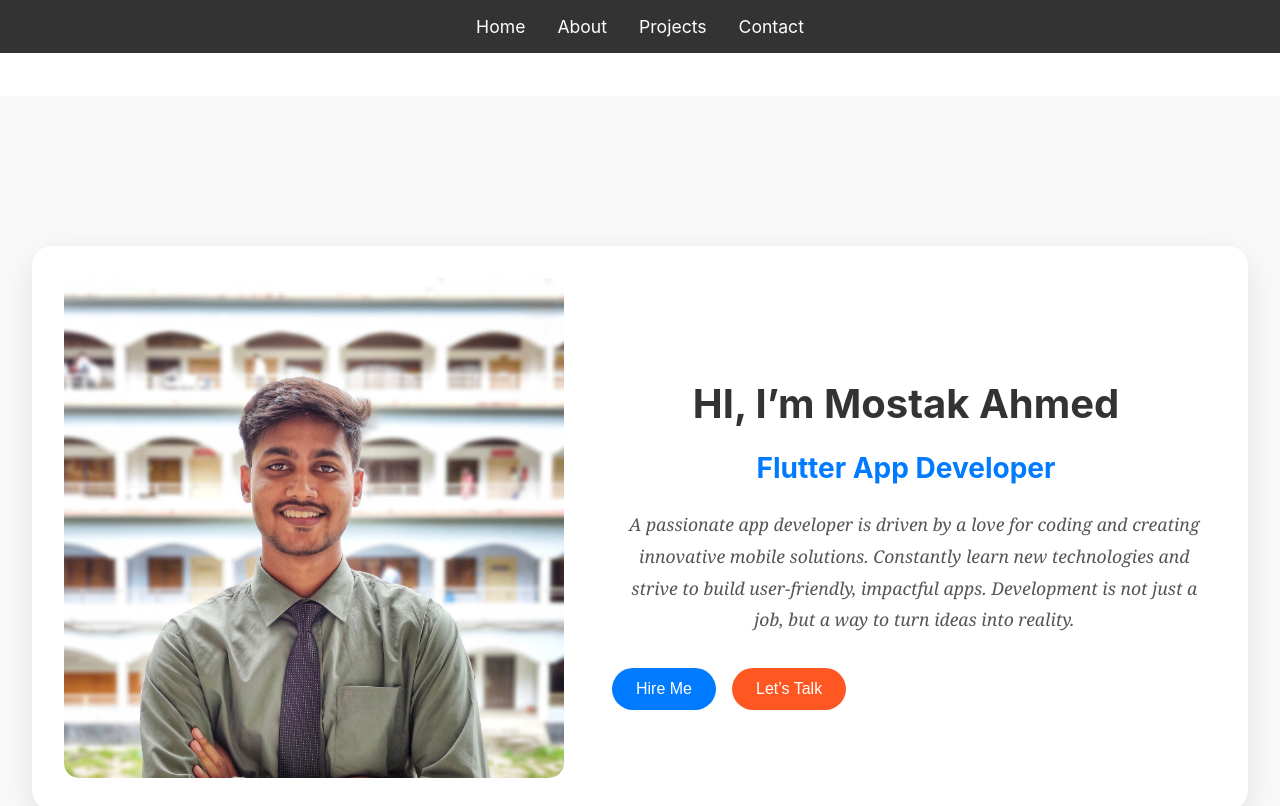
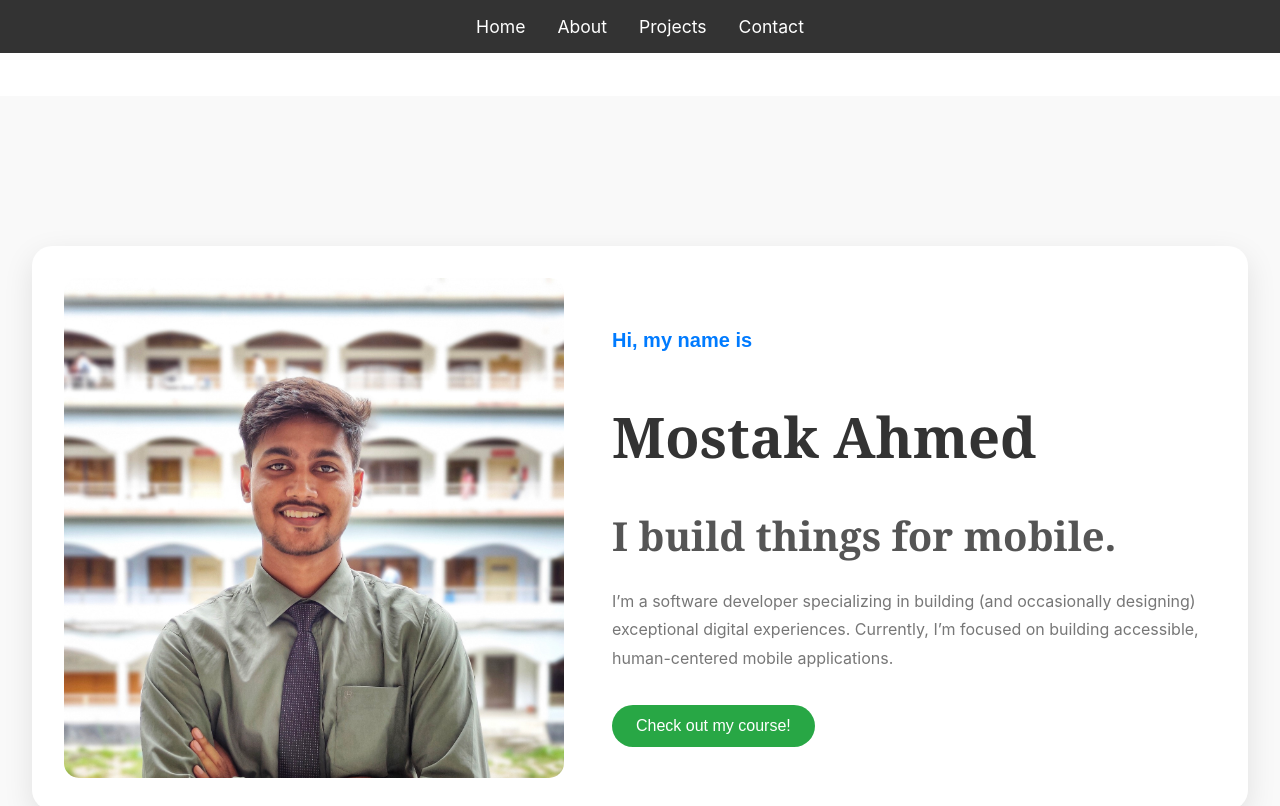
Before and after one commit to MostakAhmedShahad/portfolio-website, a React (Create React App) app: page / in a window 1280 px wide. Shown: the top 806 px of the page. Built offline with nearby package versions, Linux system fonts and the light colour scheme.

Commit message:
home_page_decorated

```diff
--- a/src/components/Home.jsx
+++ b/src/components/Home.jsx
@@ -6,24 +6,22 @@ const Home = () => {
   return (
     <div className="home-section">
       <div className="home-content">
-
+        {/* Left Side: Image */}
         <div className="home-image">
           <img src={profileImage} alt="Mostak Ahmed" />
         </div>
 
         {/* Right Side: Text Content */}
         <div className="home-text">
-          <h1>HI, I’m Mostak Ahmed</h1>
-          <h2>Flutter App Developer</h2>
+          <h3>Hi, my name is</h3>
+          <h1>Mostak Ahmed</h1>
+          <h2>I build things for mobile.</h2>
           <p>
-          A passionate app developer is driven by a love for coding and creating innovative mobile solutions.
-           Constantly learn new technologies and strive to build user-friendly, impactful apps.
-            Development is not just a job, but a way to turn ideas into reality.
+            I’m a software developer specializing in building (and occasionally designing) exceptional digital experiences. Currently, I’m focused on building accessible, human-centered mobile applications.
           </p>
 
           <div className="home-buttons">
-            <button className="hire-me">Hire Me</button>
-            <button className="lets-talk">Let’s Talk</button>
+            <button className="check-course">Check out my course!</button>
           </div>
         </div>
       </div>
--- a/src/components/Home.scss
+++ b/src/components/Home.scss
@@ -49,29 +49,38 @@
 .home-text {
   flex: 1;
   padding: 1rem;
+  text-align: left; // Align text to the left
+
+  h3 {
+    font-size: 1.25rem;
+    color: #007bff; // Blue color for "Hi, my name is"
+    margin-bottom: 0.5rem;
+    font-family: 'Arial', sans-serif; // Simple font
+    animation: fadeIn 1s ease-in-out;
+  }
 
   h1 {
-    font-size: 2.5rem;
+    font-size: 3.5rem; // Large font for the name
     color: #333;
-    margin-bottom: 1rem;
+    margin-bottom: 0.5rem;
+    font-family: 'Georgia', serif; // Premium font
     animation: slideIn 1s ease-in-out;
   }
 
   h2 {
-    font-size: 1.75rem;
-    color: #007bff;
+    font-size: 2.5rem; // Large font for "I build things for mobile"
+    color: #555;
     margin-bottom: 1.5rem;
+    font-family: 'Georgia', serif; // Premium font
     animation: slideIn 1.2s ease-in-out;
   }
 
   p {
-    font-size: 1.1rem;
-    color: #555;
+    font-size: 1rem; // Smaller font for the description
+    color: #777;
     line-height: 1.8;
     margin-bottom: 2rem;
-    animation: moveText 5s infinite alternate ease-in-out; // Moving text effect
-    font-family: 'Georgia', serif; // Aesthetic font
-    font-style: italic; // Italic for a premium look
+    animation: fadeIn 1.5s ease-in-out;
   }
 
   .home-buttons {
@@ -86,22 +95,12 @@
       cursor: pointer;
       transition: background 0.3s ease, transform 0.3s ease;
 
-      &.hire-me {
-        background: #007bff;
+      &.check-course {
+        background: #28a745; // Green background
         color: white;
 
         &:hover {
-          background: #0056b3;
-          transform: translateY(-5px);
-        }
-      }
-
-      &.lets-talk {
-        background: #ff5722;
-        color: white;
-
-        &:hover {
-          background: #e64a19;
+          background: #218838; // Darker green on hover
           transform: translateY(-5px);
         }
       }
@@ -130,15 +129,6 @@
   }
 }
 
-@keyframes moveText {
-  0% {
-    transform: translateX(0);
-  }
-  100% {
-    transform: translateX(10px); // Slight movement for aesthetic effect
-  }
-}
-
 // Responsive Design
 @media (max-width: 768px) {
   .home-content {
@@ -153,15 +143,15 @@
 
   .home-text {
     h1 {
-      font-size: 2rem;
+      font-size: 2.5rem; // Adjust font size for smaller screens
     }
 
     h2 {
-      font-size: 1.5rem;
+      font-size: 2rem; // Adjust font size for smaller screens
     }
 
     p {
-      font-size: 1rem;
+      font-size: 0.9rem; // Adjust font size for smaller screens
     }
 
     .home-buttons {
--- a/src/components/Projects.jsx
+++ b/src/components/Projects.jsx
@@ -10,7 +10,7 @@ const Projects = () => {
   return (
     <div className="projects-section">
       <h1>My Projects</h1>
-      <p>Here are some of the projects I've worked on:</p>
+
 
       {/* Project 1: Let's Chat App */}
       <div className="project-card">
```
